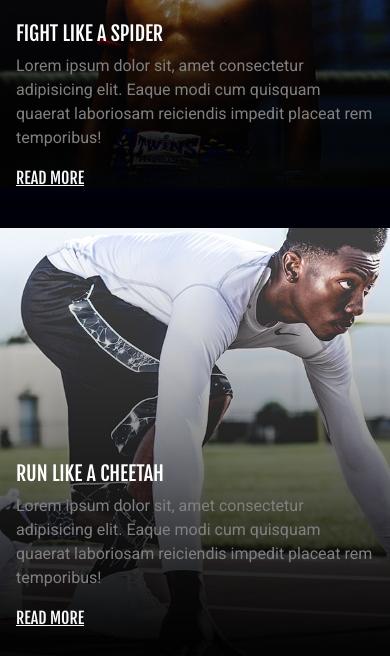
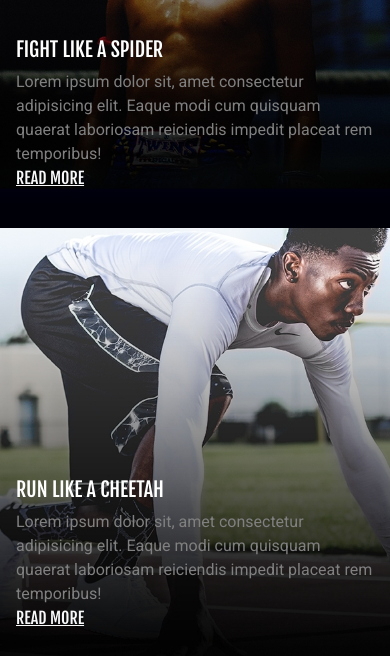
Before and after one commit to giacoletti/sportshoes_client, a React (Create React App) app: page / in a window 390 px wide. Shown: the part 543-1199 px from the top of the page. Built offline with nearby package versions, Linux system fonts and the light colour scheme; no server answers.

Commit message:
Add end2end test to check if visitor can see responsive slideshow on tablet screen set responsive text for bottom banner text content

```diff
--- a/src/components/BannersDisplay.jsx
+++ b/src/components/BannersDisplay.jsx
@@ -17,6 +17,8 @@ const BannersDisplay = () => {
               <Card.Title data-cy="banner-title-1">
                 FIGHT LIKE A SPIDER
               </Card.Title>
+              <Row>
+                <Col xs="12" lg="7">
                   <Card.Text
                     data-cy="banner-description-1"
                     style={{
@@ -24,10 +26,12 @@ const BannersDisplay = () => {
                       color: "grey"
                     }}
                   >
-                Lorem ipsum dolor sit, amet consectetur adipisicing elit. Eaque
-                modi cum quisquam quaerat laboriosam reiciendis impedit placeat
-                rem temporibus!
+                    Lorem ipsum dolor sit, amet consectetur adipisicing elit.
+                    Eaque modi cum quisquam quaerat laboriosam reiciendis
+                    impedit placeat rem temporibus!
                   </Card.Text>
+                </Col>
+              </Row>
               <Card.Text data-cy="banner-link-1">
                 <a href="#" className="link-light">
                   READ MORE
@@ -48,6 +52,8 @@ const BannersDisplay = () => {
               <Card.Title data-cy="banner-title-2">
                 RUN LIKE A CHEETAH
               </Card.Title>
+              <Row>
+                <Col xs="12" lg="7">
                   <Card.Text
                     data-cy="banner-description-2"
                     style={{
@@ -55,10 +61,12 @@ const BannersDisplay = () => {
                       color: "grey"
                     }}
                   >
-                Lorem ipsum dolor sit, amet consectetur adipisicing elit. Eaque
-                modi cum quisquam quaerat laboriosam reiciendis impedit placeat
-                rem temporibus!
+                    Lorem ipsum dolor sit, amet consectetur adipisicing elit.
+                    Eaque modi cum quisquam quaerat laboriosam reiciendis
+                    impedit placeat rem temporibus!
                   </Card.Text>
+                </Col>
+              </Row>
               <Card.Text data-cy="banner-link-2">
                 <a href="#" className="link-light">
                   READ MORE
```
Also changed, not shown: 1 other file (tests, documents, lock files or other folders). Lines whose indentation alone changed are shown as unchanged.
